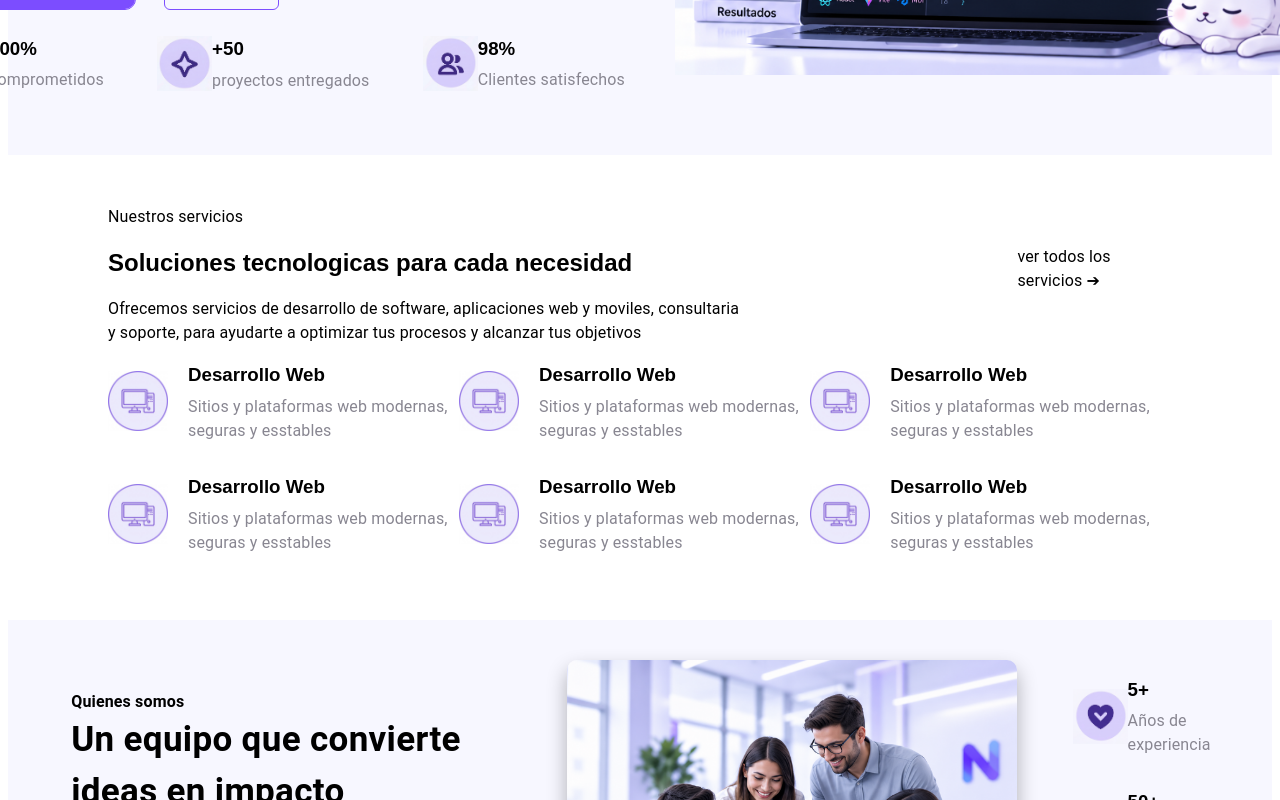
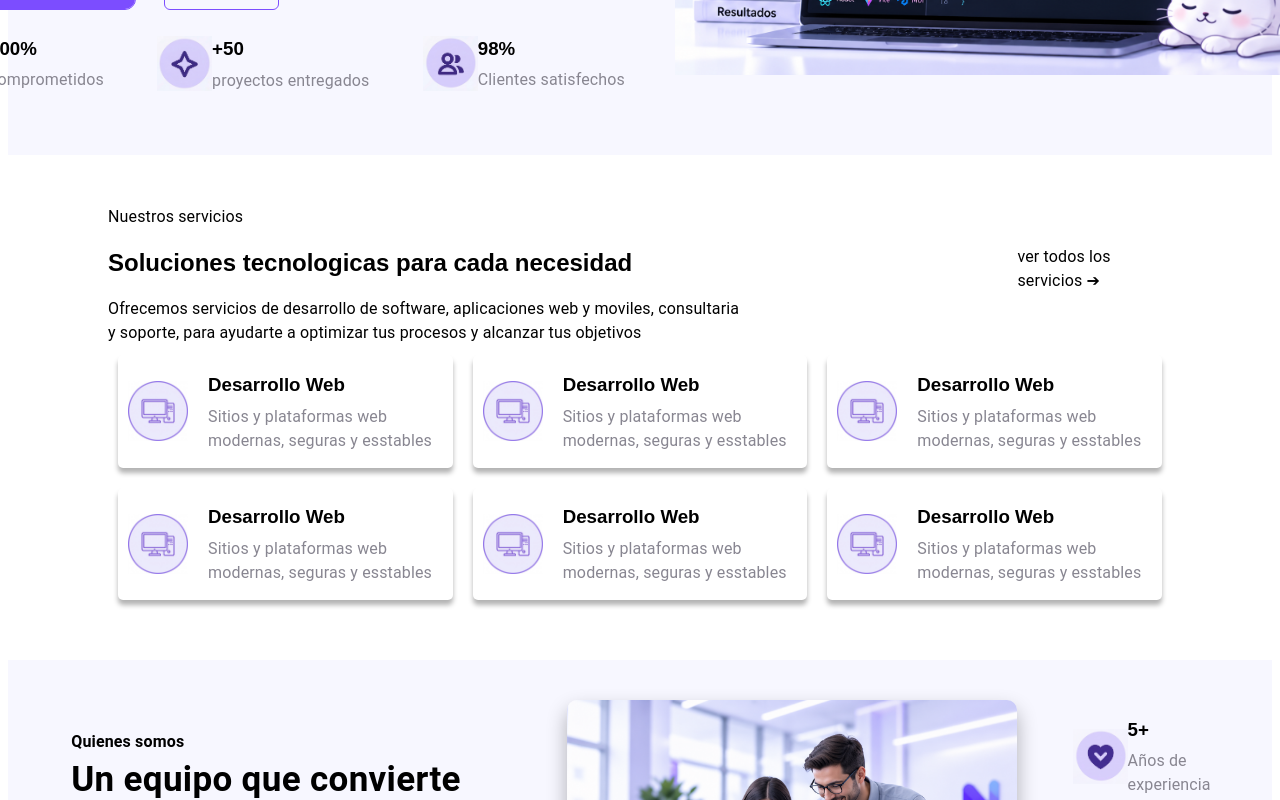
Before and after one commit to jessicahernandezt/dev-nova-solutions, a React (Vite) app: page / in a window 1280 px wide. Shown: the part 438-1238 px from the top of the page. Built offline with nearby package versions, Linux system fonts and the light colour scheme.

Commit message:
acomodo final tarjetas "Servicios"

```diff
--- a/src/components/Servicios.jsx
+++ b/src/components/Servicios.jsx
@@ -54,9 +54,14 @@ function Servicios() {
             }}>
 
             <Box sx={{
+                margin: '10px 10px',
                 width: '33%',
                 display: 'flex',
                 alignItems: 'center',
+                boxShadow: '0px 5px 5px rgba(0,0,0,0.3)',
+                borderRadius: '5px',
+                padding: '0px 10px'
+
             }}>
 
             <img src='public/pc.jpg' alt='icon-pc'
@@ -84,9 +89,13 @@ function Servicios() {
             </Box>
 
             <Box sx={{
+                margin: '10px 10px',
                 width: '33%',
                 display: 'flex',
                 alignItems: 'center',
+                boxShadow: '0px 5px 5px rgba(0,0,0,0.3)',
+                borderRadius: '5px',
+                padding: '0px 10px'
             }}>
 
             <img src='public/pc.jpg' alt='icon-pc'
@@ -114,9 +123,13 @@ function Servicios() {
             </Box>
 
             <Box sx={{
+                margin: '10px 10px',
                 width: '33%',
                 display: 'flex',
                 alignItems: 'center',
+                boxShadow: '0px 5px 5px rgba(0,0,0,0.3)',
+                borderRadius: '5px',
+                padding: '0px 10px'
             }}>
 
             <img src='public/pc.jpg' alt='icon-pc'
@@ -152,9 +165,13 @@ function Servicios() {
             }}>
 
             <Box sx={{
+                margin: '10px 10px',
                 width: '33%',
                 display: 'flex',
                 alignItems: 'center',
+                boxShadow: '0px 5px 5px rgba(0,0,0,0.3)',
+                borderRadius: '5px',
+                padding: '0px 10px'
             }}>
 
             <img src='public/pc.jpg' alt='icon-pc'
@@ -182,9 +199,13 @@ function Servicios() {
             </Box>
 
             <Box sx={{
+                margin: '10px 10px',
                 width: '33%',
                 display: 'flex',
                 alignItems: 'center',
+                boxShadow: '0px 5px 5px rgba(0,0,0,0.3)',
+                borderRadius: '5px',
+                padding: '0px 10px'
             }}>
 
             <img src='public/pc.jpg' alt='icon-pc'
@@ -212,9 +233,13 @@ function Servicios() {
             </Box>
 
             <Box sx={{
+                margin: '10px 10px',
                 width: '33%',
                 display: 'flex',
                 alignItems: 'center',
+                boxShadow: '0px 5px 5px rgba(0,0,0,0.3)',
+                borderRadius: '5px',
+                padding: '0px 10px'
             }}>
 
             <img src='public/pc.jpg' alt='icon-pc'
```
